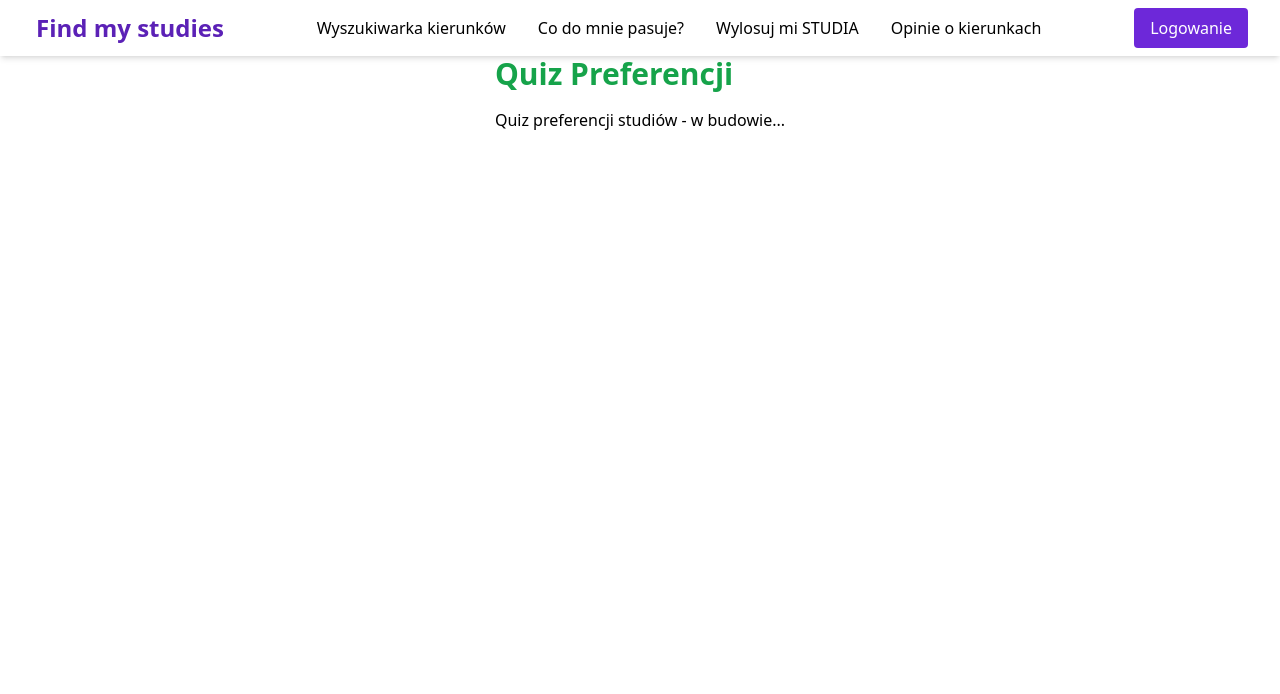
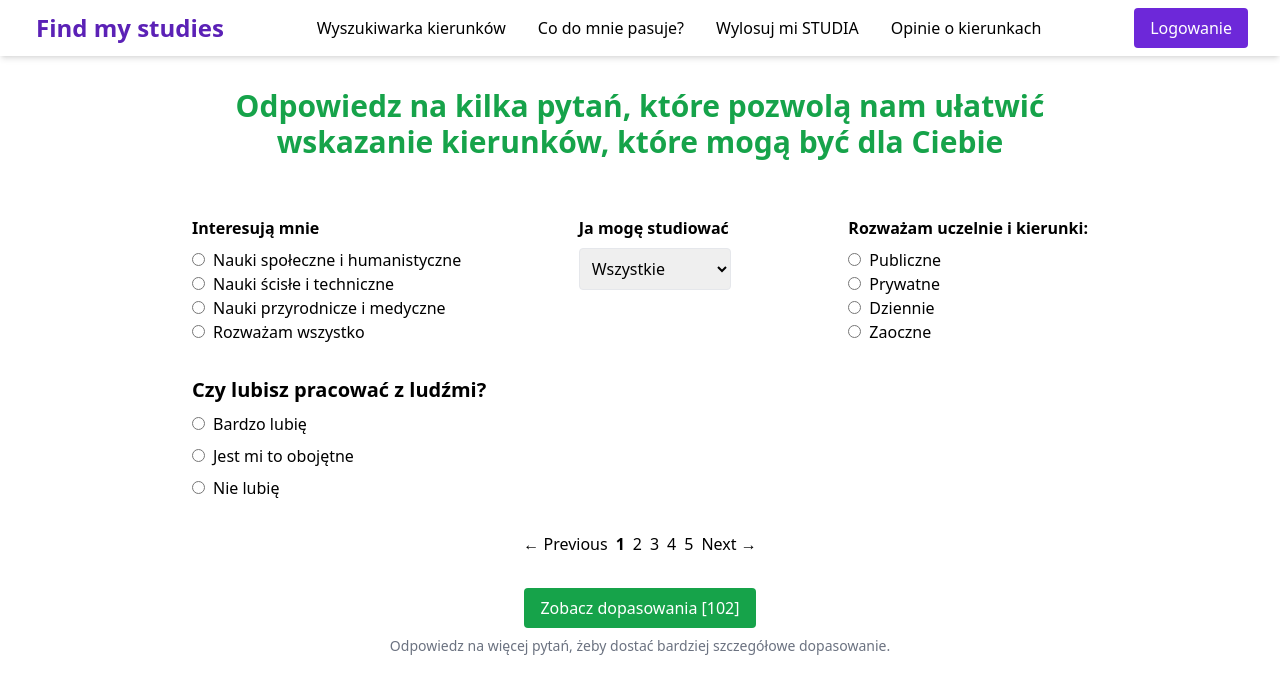
Before and after one commit to jaceksekula1337/find-your-studies, a Next.js app: page /quiz in a window 1280 px wide. Shown: the top 694 px of the page. Built offline with nearby package versions, Linux system fonts and the light colour scheme.

Commit message:
subpage with quiz first version

```diff
--- /dev/null
+++ b/src/components/Pagination.js
@@ -0,0 +1,33 @@
+import React from 'react';
+
+export default function Pagination({ totalItems, itemsPerPage, currentPage, onPageChange }) {
+  const totalPages = Math.ceil(totalItems / itemsPerPage);
+
+  return (
+    <div className="flex justify-center mt-8">
+      <button
+        className="mx-1"
+        onClick={() => onPageChange(currentPage - 1)}
+        disabled={currentPage === 1}
+      >
+        ← Poprzednia strona
+      </button>
+      {[...Array(totalPages).keys()].map((page) => (
+        <button
+          key={page}
+          className={`mx-1 ${currentPage === page + 1 ? 'font-bold' : ''}`}
+          onClick={() => onPageChange(page + 1)}
+        >
+          {page + 1}
+        </button>
+      ))}
+      <button
+        className="mx-1"
+        onClick={() => onPageChange(currentPage + 1)}
+        disabled={currentPage === totalPages}
+      >
+        Następna strona →
+      </button>
+    </div>
+  );
+}
--- a/src/components/Quiz.js
+++ b/src/components/Quiz.js
@@ -1,8 +1,13 @@
-export default function Quiz() {
-    // tutaj dodasz logikę quizu
-    return (
-      <div>
-        <p>Quiz preferencji studiów - w budowie...</p>
-      </div>
-    );
-  }
+import Quiz from "../components/Quiz";
+
+export default function QuizPage() {
+  return (
+    <div className="p-8 bg-white min-h-screen">
+      <h1 className="text-3xl font-bold mb-6 text-green-600 text-center">
+        Odpowiedz na kilka pytań, które pozwolą nam ułatwić wskazanie kierunków,
+        które mogą być dla Ciebie
+      </h1>
+      <Quiz />
+    </div>
+  );
+}
--- a/src/pages/index.js
+++ b/src/pages/index.js
@@ -1,12 +1,24 @@
+import { useState } from "react";
 import CourseList from "../components/CourseList";
 import SearchBar from "../components/SearchBar";
+import Pagination from "../components/Pagination"; // Importujemy nowy komponent
 import useCourses from "../hooks/useCourses";
 
 export default function Home() {
   const { courses, filteredCourses, loading, filterCourses } = useCourses();
+  const [currentPage, setCurrentPage] = useState(1);
+  const itemsPerPage = 12;
+
+  const handlePageChange = (page) => {
+    setCurrentPage(page);
+  };
+
+  const startIndex = (currentPage - 1) * itemsPerPage;
+  const endIndex = startIndex + itemsPerPage;
+  const paginatedCourses = filteredCourses.slice(startIndex, endIndex);
 
   return (
-    <div className="p-10 min-h-screen bg-violet-50 flex flex-col items-center  w-full">
+    <div className="p-10 min-h-screen  flex flex-col items-center  w-full">
       <h1 className="text-5xl font-bold mb-8 text-center">
         Wyszukaj kierunek studiów, <br></br>zobacz czy do niego pasujesz albo{" "}
         <br></br>
@@ -15,18 +27,19 @@ export default function Home() {
       <div className="w-full max-w-4xl">
         <SearchBar onSearch={filterCourses} allCourses={courses} />
       </div>
-      {loading ? <p>Ładowanie...</p> : <CourseList courses={filteredCourses} />}
-      {/* Paginate below */}
-      <div className="flex justify-center mt-8">
-        <button className="mx-1">← Previous</button>
-        {/* Pagination numbers */}
-        {[...Array(5).keys()].map((page) => (
-          <button key={page} className="mx-1">
-            {page + 1}
-          </button>
-        ))}
-        <button className="mx-1">Next →</button>
-      </div>
+      {loading ? (
+        <p>Ładowanie...</p>
+      ) : (
+        <CourseList courses={paginatedCourses} />
+      )}
+      {!loading && (
+        <Pagination
+          totalItems={filteredCourses.length}
+          itemsPerPage={itemsPerPage}
+          currentPage={currentPage}
+          onPageChange={handlePageChange}
+        />
+      )}
     </div>
   );
 }
--- a/src/pages/quiz.js
+++ b/src/pages/quiz.js
@@ -1,12 +1,199 @@
-import Quiz from "../components/Quiz";
+import { useState } from "react";
 
-export default function QuizPage() {
+const questions = [
+  {
+    id: 1,
+    question: "Czy lubisz pracować z ludźmi?",
+    answers: ["Bardzo lubię", "Jest mi to obojętne", "Nie lubię"],
+  },
+  {
+    id: 2,
+    question: "Jak czujesz się podczas wystąpień publicznych?",
+    answers: [
+      "Bardzo dobrze, sprawia mi to przyjemność",
+      "Nie jestem pewien/pewna, mam mieszane uczucia",
+      "Zdecydowanie tego nie lubię, unikam za wszelką cenę",
+    ],
+  },
+  {
+    id: 3,
+    question: "Czy uważasz się za osobę empatyczną?",
+    answers: ["Zdecydowanie tak", "W pewnym stopniu", "Zdecydowanie nie"],
+  },
+  {
+    id: 4,
+    question:
+      "Jak ważne jest dla Ciebie pomaganie innym ludziom w Twojej przyszłej pracy?",
+    answers: [
+      "Bardzo ważne, chciałbym/chciałabym, aby to był główny aspekt mojej pracy",
+      "Nie ma to dla mnie większego znaczenia",
+      "Nie ma to dla mnie większego znaczenia",
+    ],
+  },
+  {
+    id: 5,
+    question: "Jak radzisz sobie z rozwiązywaniem problemów pod presją czasu?",
+    answers: [
+      "Bardzo dobrze, dobrze sobie radzę pod presją",
+      "Średnio, czasem się stresuję",
+      "Bardzo słabo, unikam takich sytuacji",
+    ],
+  },
+];
+
+export default function Quiz() {
+  const [currentPage, setCurrentPage] = useState(1);
+  const itemsPerPage = 1;
+
+  const handlePageChange = (page) => {
+    setCurrentPage(page);
+  };
+
+  const startIndex = (currentPage - 1) * itemsPerPage;
+  const paginatedQuestions = questions.slice(
+    startIndex,
+    startIndex + itemsPerPage
+  );
+
   return (
-    <div>
-      <h1 className="text-3xl font-bold mb-4 text-green-600">
-        Quiz Preferencji
-      </h1>
-      <Quiz />
+    <div className="w-full max-w-4xl mx-auto">
+      <div className="mb-8">
+        <div className="p-8">
+          <h1 className="text-3xl font-bold mb-6 text-green-600 text-center">
+            Odpowiedz na kilka pytań, które pozwolą nam ułatwić wskazanie
+            kierunków, które mogą być dla Ciebie
+          </h1>
+        </div>
+        <div className="flex justify-between mb-4">
+          <div>
+            <label className="block font-semibold mb-2">Interesują mnie</label>
+            <div>
+              <input
+                type="radio"
+                name="interest"
+                id="interest1"
+                className="mr-2"
+              />
+              <label htmlFor="interest1">Nauki społeczne i humanistyczne</label>
+            </div>
+            <div>
+              <input
+                type="radio"
+                name="interest"
+                id="interest2"
+                className="mr-2"
+              />
+              <label htmlFor="interest2">Nauki ścisłe i techniczne</label>
+            </div>
+            <div>
+              <input
+                type="radio"
+                name="interest"
+                id="interest3"
+                className="mr-2"
+              />
+              <label htmlFor="interest3">Nauki przyrodnicze i medyczne</label>
+            </div>
+            <div>
+              <input
+                type="radio"
+                name="interest"
+                id="interest4"
+                className="mr-2"
+              />
+              <label htmlFor="interest4">Rozważam wszystko</label>
+            </div>
+          </div>
+
+          <div>
+            <label className="block font-semibold mb-2">
+              Ja mogę studiować
+            </label>
+            <select className="border rounded p-2 w-full">
+              <option>Wszystkie</option>
+              <option>Stacjonarne</option>
+              <option>Niestacjonarne</option>
+            </select>
+          </div>
+
+          <div>
+            <label className="block font-semibold mb-2">
+              Rozważam uczelnie i kierunki:
+            </label>
+            <div>
+              <input type="radio" name="type" id="type1" className="mr-2" />
+              <label htmlFor="type1">Publiczne</label>
+            </div>
+            <div>
+              <input type="radio" name="type" id="type2" className="mr-2" />
+              <label htmlFor="type2">Prywatne</label>
+            </div>
+            <div>
+              <input type="radio" name="type" id="type3" className="mr-2" />
+              <label htmlFor="type3">Dziennie</label>
+            </div>
+            <div>
+              <input type="radio" name="type" id="type4" className="mr-2" />
+              <label htmlFor="type4">Zaoczne</label>
+            </div>
+          </div>
+        </div>
+      </div>
+
+      {paginatedQuestions.map((question) => (
+        <div key={question.id} className="mb-4">
+          <h2 className="text-xl font-semibold mb-2">{question.question}</h2>
+          {question.answers.map((answer, index) => (
+            <div key={index} className="mb-2">
+              <input
+                type="radio"
+                name={`question${question.id}`}
+                id={`q${question.id}a${index}`}
+                className="mr-2"
+              />
+              <label htmlFor={`q${question.id}a${index}`}>{answer}</label>
+            </div>
+          ))}
+        </div>
+      ))}
+
+      <div className="flex justify-center mt-8">
+        <button
+          className="mx-1"
+          onClick={() => handlePageChange(currentPage - 1)}
+          disabled={currentPage === 1}
+        >
+          ← Previous
+        </button>
+        {[...Array(Math.ceil(questions.length / itemsPerPage)).keys()].map(
+          (page) => (
+            <button
+              key={page}
+              className={`mx-1 ${currentPage === page + 1 ? "font-bold" : ""}`}
+              onClick={() => handlePageChange(page + 1)}
+            >
+              {page + 1}
+            </button>
+          )
+        )}
+        <button
+          className="mx-1"
+          onClick={() => handlePageChange(currentPage + 1)}
+          disabled={currentPage === Math.ceil(questions.length / itemsPerPage)}
+        >
+          Next →
+        </button>
+      </div>
+
+      <div className="mt-8 text-center">
+        <button className="bg-green-600 text-white py-2 px-4 rounded">
+          Zobacz dopasowania [102]
+        </button>
+        <p className="mt-2 text-sm text-gray-500">
+          Odpowiedz na więcej pytań, żeby dostać bardziej szczegółowe
+          dopasowanie.
+        </p>
+      </div>
     </div>
   );
 }
```
